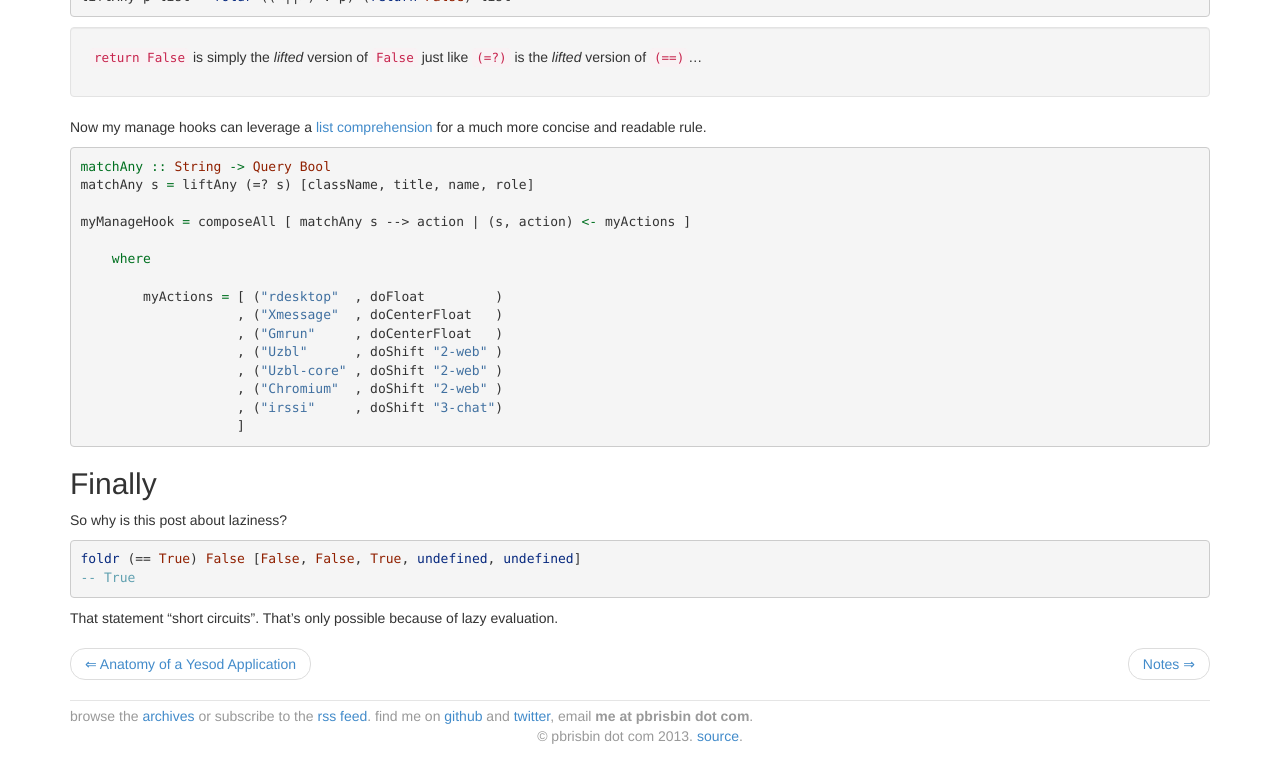
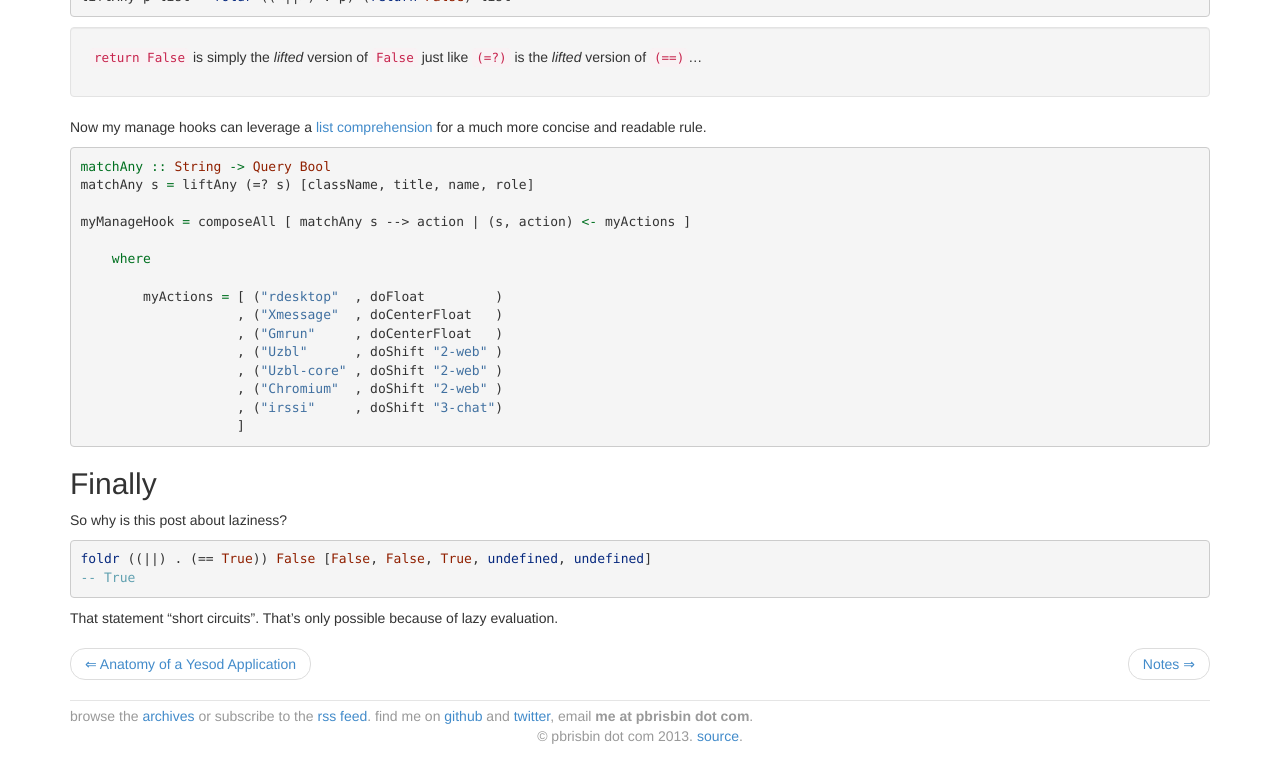
Before and after one commit to pbrisbin/pbrisbin.com, a Jekyll site: the page built from _posts/2011-04-09-lazy_haskell.md, in a window 1280 px wide and 900 px high, scrolled down 4455 px. Shown: the top 783 px of the window. Built offline with Jekyll 4.4.1, drawn with Linux system fonts in a browser that asks for light colours.

````diff
--- a/_posts/2011-04-09-lazy_haskell.md
+++ b/_posts/2011-04-09-lazy_haskell.md
@@ -339,7 +339,7 @@ myManageHook = composeAll [ matchAny s --> action | (s, action) <- myActions ]
 So why is this post about laziness?
 
 ```haskell
-foldr (== True) False [False, False, True, undefined, undefined]
+foldr ((||) . (== True)) False [False, False, True, undefined, undefined]
 -- True
 ```
 
````
